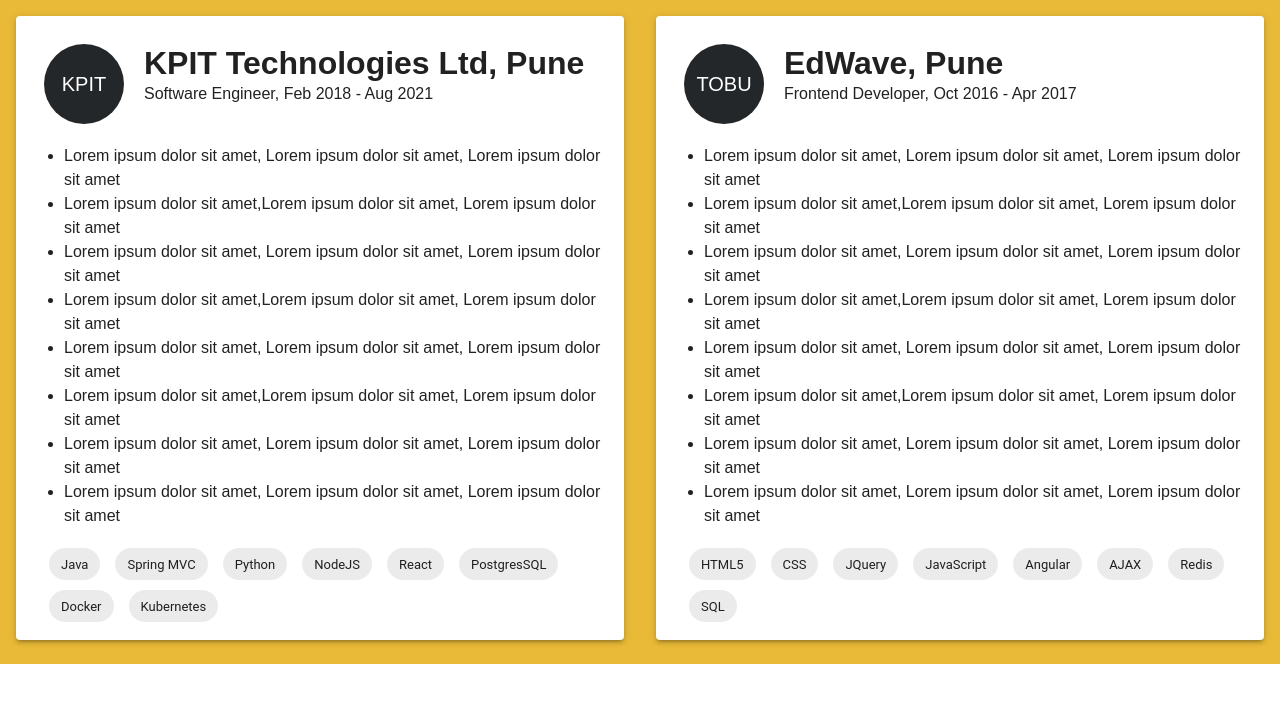
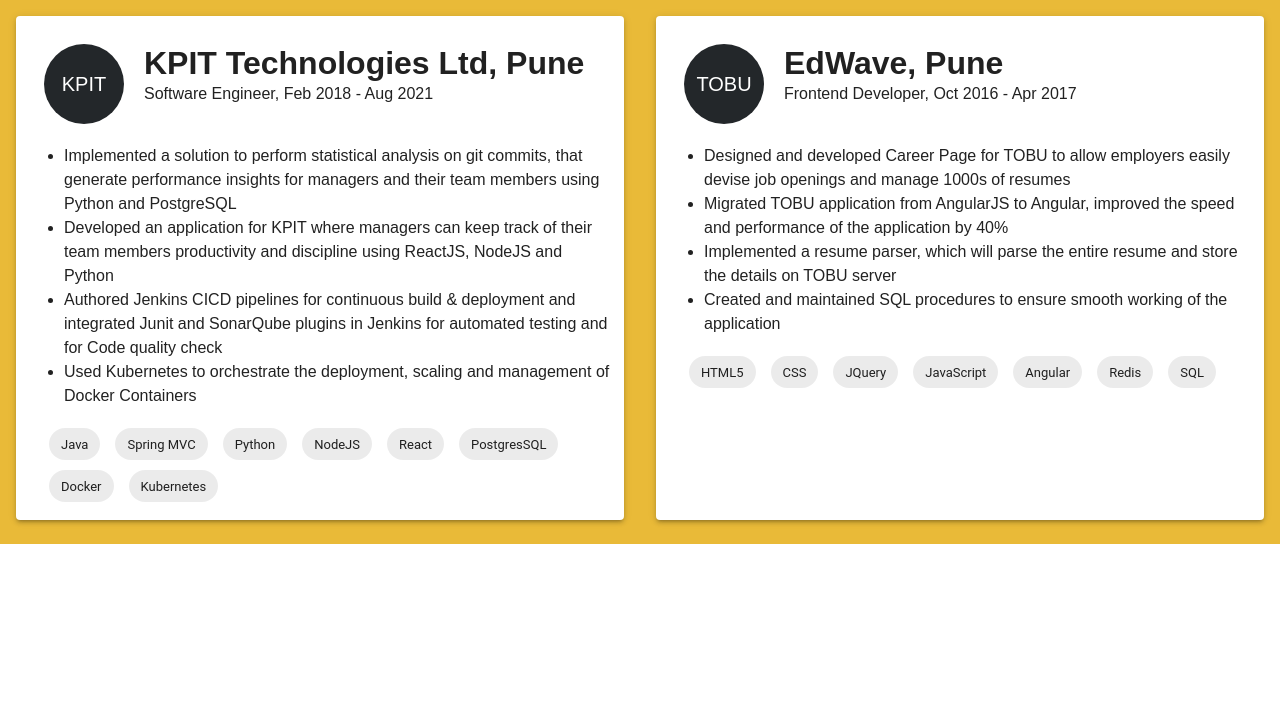
Before and after one commit to mansi-dev/portfolio, a Next.js app: page /experience in a window 1280 px wide. Shown: the top 702 px of the page. Built offline with nearby package versions, Linux system fonts and the light colour scheme.

Commit message:
experience details

```diff
--- a/pages/experience.js
+++ b/pages/experience.js
@@ -35,14 +35,11 @@
                         </div>
                         <div className={styles.jobDesc}>
                             <ul>
-                                <li> Lorem ipsum dolor sit amet,  Lorem ipsum dolor sit amet,  Lorem ipsum dolor sit amet</li>
-                                <li> Lorem ipsum dolor sit amet,Lorem ipsum dolor sit amet,  Lorem ipsum dolor sit amet  </li>
-                                <li> Lorem ipsum dolor sit amet,  Lorem ipsum dolor sit amet,  Lorem ipsum dolor sit amet</li>
-                                <li> Lorem ipsum dolor sit amet,Lorem ipsum dolor sit amet,  Lorem ipsum dolor sit amet  </li>
-                                <li> Lorem ipsum dolor sit amet,  Lorem ipsum dolor sit amet,  Lorem ipsum dolor sit amet</li>
-                                <li> Lorem ipsum dolor sit amet,Lorem ipsum dolor sit amet,  Lorem ipsum dolor sit amet  </li>
-                                <li> Lorem ipsum dolor sit amet, Lorem ipsum dolor sit amet,  Lorem ipsum dolor sit amet </li>
-                                <li> Lorem ipsum dolor sit amet, Lorem ipsum dolor sit amet,  Lorem ipsum dolor sit amet </li>
+                                <li> Implemented a solution to perform statistical analysis on git commits, that generate performance insights for managers and their team members using Python and PostgreSQL</li>
+                                <li> Developed an application for KPIT where managers can keep track of their team members productivity and discipline using ReactJS, NodeJS and Python </li>
+                                <li> Authored Jenkins CICD pipelines for continuous build & deployment and integrated Junit and SonarQube plugins in Jenkins for
+                                     automated testing and for Code quality check</li>
+                                <li> Used Kubernetes to orchestrate the deployment, scaling and management of Docker Containers </li>
                             </ul>
                         </div>
                         <div className={styles.skills}>
@@ -71,15 +68,10 @@
 
                         <div className={styles.jobDesc}>
                             <ul>
-                                <li> Lorem ipsum dolor sit amet,  Lorem ipsum dolor sit amet,  Lorem ipsum dolor sit amet</li>
-                                <li> Lorem ipsum dolor sit amet,Lorem ipsum dolor sit amet,  Lorem ipsum dolor sit amet  </li>
-                                <li> Lorem ipsum dolor sit amet,  Lorem ipsum dolor sit amet,  Lorem ipsum dolor sit amet</li>
-                                <li> Lorem ipsum dolor sit amet,Lorem ipsum dolor sit amet,  Lorem ipsum dolor sit amet  </li>
-                                <li> Lorem ipsum dolor sit amet,  Lorem ipsum dolor sit amet,  Lorem ipsum dolor sit amet</li>
-                                <li> Lorem ipsum dolor sit amet,Lorem ipsum dolor sit amet,  Lorem ipsum dolor sit amet  </li>
-                                <li> Lorem ipsum dolor sit amet, Lorem ipsum dolor sit amet,  Lorem ipsum dolor sit amet </li>
-                                <li> Lorem ipsum dolor sit amet, Lorem ipsum dolor sit amet,  Lorem ipsum dolor sit amet </li>
-
+                                <li> Designed and developed Career Page for TOBU to allow employers easily devise job openings and manage 1000s of resumes</li>
+                                <li> Migrated TOBU application from AngularJS to Angular, improved the speed and performance of the application by 40%  </li>
+                                <li> Implemented a resume parser, which will parse the entire resume and store the details on TOBU server </li>
+                                <li> Created and maintained SQL procedures to ensure smooth working of the application</li>
                             </ul>
                         </div>
                         <div className={styles.skills}>
@@ -88,7 +80,6 @@
                             <Chip label="JQuery" className={styles.chip} />
                             <Chip label="JavaScript" className={styles.chip} />
                             <Chip label="Angular" className={styles.chip} />
-                            <Chip label="AJAX" className={styles.chip} />
                             <Chip label="Redis" className={styles.chip} />
                             <Chip label="SQL" className={styles.chip} />
 
```
